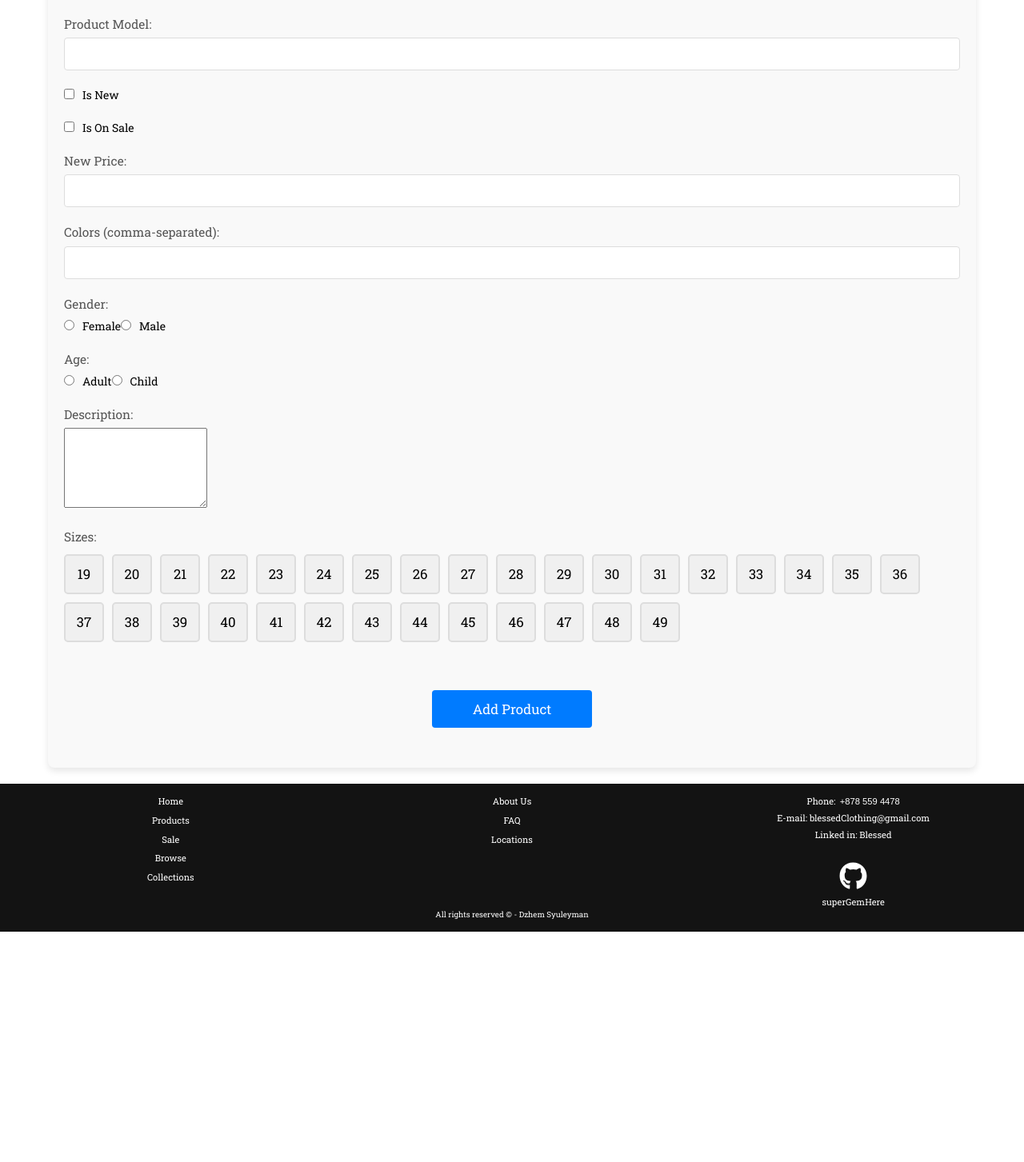
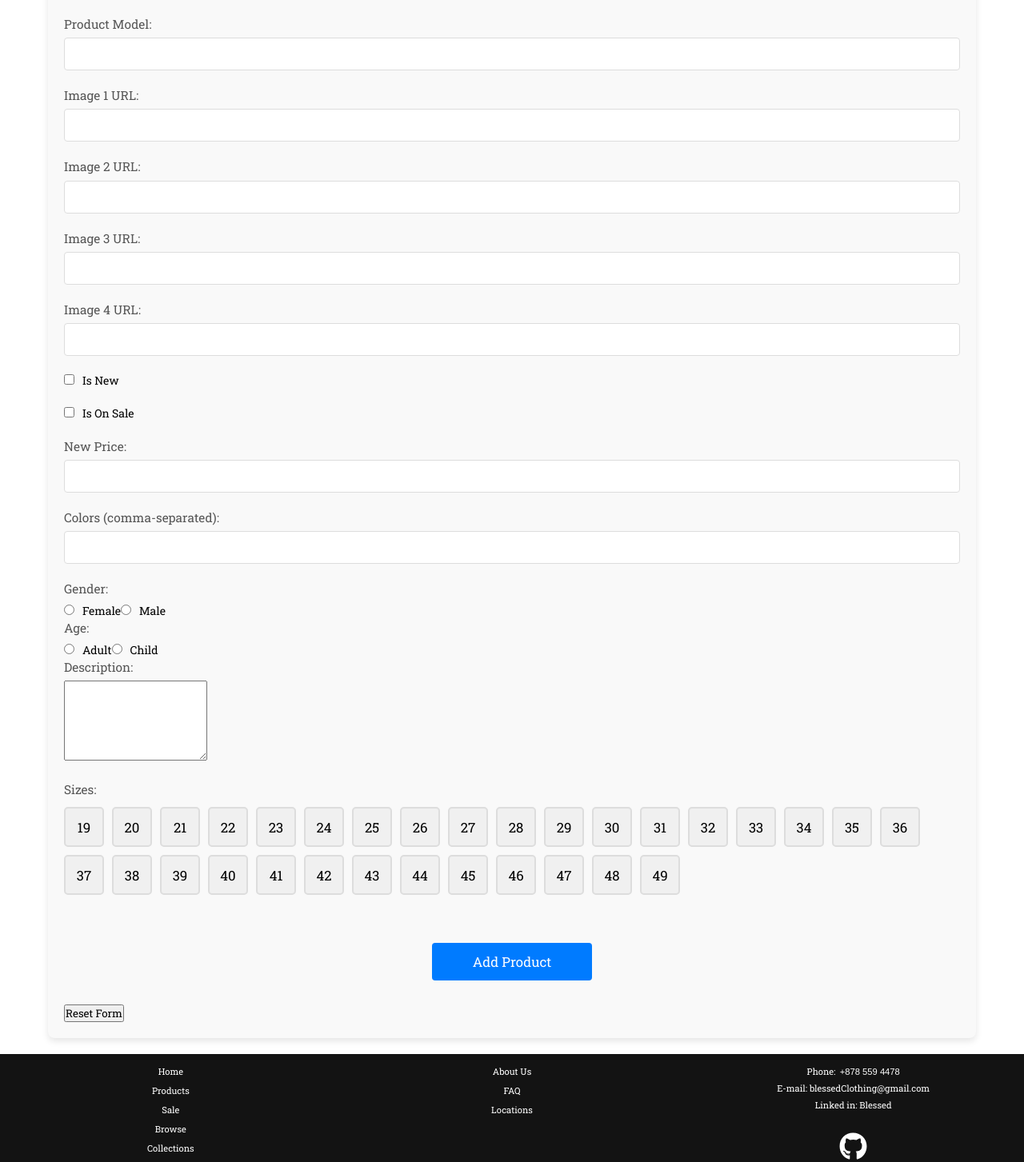
Before and after one commit to superGemHere/blessed-clothing, a React (Vite) app in the folder client/: page /users/admin in a window 1280 px wide. Shown: the part 237-1690 px from the top of the page at 80% size. Before the commit the page ends 1402 px from the top, so only its background shows below. Built offline with nearby package versions, Linux system fonts and the light colour scheme; no server answers; a web font is replaced by a local one.

Commit message:
Update AdminPanel.jsx

```diff
--- a/client/src/components/main/AdminPanel/AdminPanel.jsx
+++ b/client/src/components/main/AdminPanel/AdminPanel.jsx
@@ -1,26 +1,35 @@
-import React, { useState } from "react";
-import styles from "./adminPanel.module.css";
+import React, { useState } from 'react';
+import styles from './adminPanel.module.css';
 
 export default function AdminPanel() {
-  const [productName, setProductName] = useState("");
-  const [productModel, setProductModel] = useState("");
+    const [productName, setProductName] = useState('');
+    const [productModel, setProductModel] = useState('');
     const [isNew, setIsNew] = useState(false);
     const [isOnSale, setIsOnSale] = useState(false);
-  const [oldPrice, setOldPrice] = useState("");
-  const [newPrice, setNewPrice] = useState("");
-  const [colors, setColors] = useState("");
-  const [gender, setGender] = useState("");
-  const [age, setAge] = useState("");
-  const [description, setDescription] = useState("");
+    const [oldPrice, setOldPrice] = useState('');
+    const [newPrice, setNewPrice] = useState('');
+    const [colors, setColors] = useState('');
+    const [gender, setGender] = useState('');
+    const [age, setAge] = useState('');
+    const [description, setDescription] = useState('');
     const [sizes, setSizes] = useState([]);
+    const [images, setImages] = useState({
+        image1: '',
+        image2: '',
+        image3: '',
+        image4: '',
+    }); // New state for images
 
-  const handleSubmit = e => {
+    const handleSubmit = (e) => {
         e.preventDefault();
 
         const colorsArray = colors
-      .split(",")
-      .map(color => color.trim())
-      .filter(color => color !== "");
+            .split(',')
+            .map((color) => color.trim())
+            .filter((color) => color !== '');
+
+        // Convert images object into an array and filter out empty values
+        const imagesArray = Object.values(images).filter((url) => url !== '');
 
         const product = {
             productName,
@@ -33,7 +42,8 @@ export default function AdminPanel() {
             sizes,
             gender,
             age,
-      description
+            description,
+            images: imagesArray, // Pass images as an array of strings
         };
 
         console.log(product);
@@ -41,123 +51,187 @@ export default function AdminPanel() {
         // Here, you'd typically send the `product` object to the database
     };
 
-  const toggleSize = size => {
-    setSizes(
-      prevSizes =>
+    const resetForm = () => {
+        setProductName('');
+        setProductModel('');
+        setIsNew(false);
+        setIsOnSale(false);
+        setOldPrice('');
+        setNewPrice('');
+        setColors('');
+        setGender('');
+        setAge('');
+        setDescription('');
+        setSizes([]);
+        setImages({
+            image1: '',
+            image2: '',
+            image3: '',
+            image4: '',
+        });
+    };
+
+    const toggleSize = (size) => {
+        setSizes((prevSizes) =>
             prevSizes.includes(size)
-          ? prevSizes.filter(s => s !== size)
+                ? prevSizes.filter((s) => s !== size)
                 : [...prevSizes, size]
         );
     };
 
     const availableSizes = Array.from({ length: 31 }, (_, i) => i + 19);
 
+    const handleImageChange = (e) => {
+        const { name, value } = e.target;
+        setImages((prevImages) => ({ ...prevImages, [name]: value }));
+    };
+
     return (
-    <div className={styles["adminPanel-container"]}>
-      <h1 className={styles["adminPanel-header"]}>Admin Panel</h1>
-      <form className={styles["adminPanel-form"]} onSubmit={handleSubmit}>
-        <div className={styles["adminPanel-formGroup"]}>
-          <label className={styles["adminPanel-formGroup-label"]}>
-            Product Name:
-          </label>
+        <div className={styles['adminPanel-container']}>
+            <h1 className={styles['adminPanel-header']}>Admin Panel</h1>
+            <form className={styles['adminPanel-form']} onSubmit={handleSubmit}>
+                {/* Existing fields */}
+                <div className={styles['adminPanel-formGroup']}>
+                    <label className={styles['adminPanel-formGroup-label']}>Product Name:</label>
                     <input
                         type="text"
                         value={productName}
-            onChange={e => setProductName(e.target.value)}
-            className={styles["adminPanel-formGroup-input"]}
+                        onChange={(e) => setProductName(e.target.value)}
+                        className={styles['adminPanel-formGroup-input']}
                         required
                     />
                 </div>
 
-        <div className={styles["adminPanel-formGroup"]}>
-          <label className={styles["adminPanel-formGroup-label"]}>
-            Product Model:
-          </label>
+                <div className={styles['adminPanel-formGroup']}>
+                    <label className={styles['adminPanel-formGroup-label']}>Product Model:</label>
                     <input
                         type="text"
                         value={productModel}
-            onChange={e => setProductModel(e.target.value)}
-            className={styles["adminPanel-formGroup-input"]}
+                        onChange={(e) => setProductModel(e.target.value)}
+                        className={styles['adminPanel-formGroup-input']}
                         required
                     />
                 </div>
 
-        <div className={styles["adminPanel-formGroup"]}>
+                {/* New image inputs */}
+                <div className={styles['adminPanel-formGroup']}>
+                    <label className={styles['adminPanel-formGroup-label']}>Image 1 URL:</label>
+                    <input
+                        type="url"
+                        name="image1"
+                        value={images.image1}
+                        onChange={handleImageChange}
+                        className={styles['adminPanel-formGroup-input']}
+                        required
+                    />
+                </div>
+
+                <div className={styles['adminPanel-formGroup']}>
+                    <label className={styles['adminPanel-formGroup-label']}>Image 2 URL:</label>
+                    <input
+                        type="url"
+                        name="image2"
+                        value={images.image2}
+                        onChange={handleImageChange}
+                        className={styles['adminPanel-formGroup-input']}
+                        required
+                    />
+                </div>
+
+                <div className={styles['adminPanel-formGroup']}>
+                    <label className={styles['adminPanel-formGroup-label']}>Image 3 URL:</label>
+                    <input
+                        type="url"
+                        name="image3"
+                        value={images.image3}
+                        onChange={handleImageChange}
+                        className={styles['adminPanel-formGroup-input']}
+                        required
+                    />
+                </div>
+
+                <div className={styles['adminPanel-formGroup']}>
+                    <label className={styles['adminPanel-formGroup-label']}>Image 4 URL:</label>
+                    <input
+                        type="url"
+                        name="image4"
+                        value={images.image4}
+                        onChange={handleImageChange}
+                        className={styles['adminPanel-formGroup-input']}
+                        required
+                    />
+                </div>
+
+                {/* Other fields */}
+                <div className={styles['adminPanel-formGroup']}>
                     <label>
                         <input
                             type="checkbox"
                             checked={isNew}
                             onChange={() => setIsNew(!isNew)}
-              className={styles["adminPanel-checkbox"]}
+                            className={styles['adminPanel-checkbox']}
                         />
                         Is New
                     </label>
                 </div>
 
-        <div className={styles["adminPanel-formGroup"]}>
+                <div className={styles['adminPanel-formGroup']}>
                     <label>
                         <input
                             type="checkbox"
                             checked={isOnSale}
                             onChange={() => setIsOnSale(!isOnSale)}
-              className={styles["adminPanel-checkbox"]}
+                            className={styles['adminPanel-checkbox']}
                         />
                         Is On Sale
                     </label>
                 </div>
 
-        {isOnSale &&
-          <div className={styles["adminPanel-formGroup"]}>
-            <label className={styles["adminPanel-formGroup-label"]}>
-              Old Price:
-            </label>
+                {isOnSale && (
+                    <div className={styles['adminPanel-formGroup']}>
+                        <label className={styles['adminPanel-formGroup-label']}>Old Price:</label>
                         <input
                             type="number"
                             value={oldPrice}
-              onChange={e => setOldPrice(e.target.value)}
-              className={styles["adminPanel-formGroup-input"]}
+                            onChange={(e) => setOldPrice(e.target.value)}
+                            className={styles['adminPanel-formGroup-input']}
                             required={isOnSale}
                         />
-          </div>}
+                    </div>
+                )}
 
-        <div className={styles["adminPanel-formGroup"]}>
-          <label className={styles["adminPanel-formGroup-label"]}>
-            New Price:
-          </label>
+                <div className={styles['adminPanel-formGroup']}>
+                    <label className={styles['adminPanel-formGroup-label']}>New Price:</label>
                     <input
                         type="number"
                         value={newPrice}
-            onChange={e => setNewPrice(e.target.value)}
-            className={styles["adminPanel-formGroup-input"]}
+                        onChange={(e) => setNewPrice(e.target.value)}
+                        className={styles['adminPanel-formGroup-input']}
                         required
                     />
                 </div>
 
-        <div className={styles["adminPanel-formGroup"]}>
-          <label className={styles["adminPanel-formGroup-label"]}>
-            Colors (comma-separated):
-          </label>
+                <div className={styles['adminPanel-formGroup']}>
+                    <label className={styles['adminPanel-formGroup-label']}>Colors (comma-separated):</label>
                     <input
                         type="text"
                         value={colors}
-            onChange={e => setColors(e.target.value)}
-            className={styles["adminPanel-formGroup-input"]}
+                        onChange={(e) => setColors(e.target.value)}
+                        className={styles['adminPanel-formGroup-input']}
                         required
                     />
                 </div>
 
-        <div className={styles["adminPanel-formGroup"]}>
-          <label className={styles["adminPanel-formGroup-label"]}>
-            Gender:
-          </label>
+                <div className={styles['adminPanel-formGroup-radio']}>
+                    <label className={styles['adminPanel-formGroup-label']}>Gender:</label>
                     <label>
                         <input
                             type="radio"
                             name="gender"
                             value="female"
-              checked={gender === "female"}
-              onChange={e => setGender(e.target.value)}
-              className={styles["adminPanel-radio"]}
+                            checked={gender === 'female'}
+                            onChange={(e) => setGender(e.target.value)}
+                            className={styles['adminPanel-radio']}
                         />
                         Female
                     </label>
@@ -166,24 +240,24 @@ export default function AdminPanel() {
                             type="radio"
                             name="gender"
                             value="male"
-              checked={gender === "male"}
-              onChange={e => setGender(e.target.value)}
-              className={styles["adminPanel-radio"]}
+                            checked={gender === 'male'}
+                            onChange={(e) => setGender(e.target.value)}
+                            className={styles['adminPanel-radio']}
                         />
                         Male
                     </label>
                 </div>
 
-        <div className={styles["adminPanel-formGroup"]}>
-          <label className={styles["adminPanel-formGroup-label"]}>Age:</label>
+                <div className={styles['adminPanel-formGroup-radio']}>
+                    <label className={styles['adminPanel-formGroup-label']}>Age:</label>
                     <label>
                         <input
                             type="radio"
                             name="age"
                             value="adult"
-              checked={age === "adult"}
-              onChange={e => setAge(e.target.value)}
-              className={styles["adminPanel-radio"]}
+                            checked={age === 'adult'}
+                            onChange={(e) => setAge(e.target.value)}
+                            className={styles['adminPanel-radio']}
                         />
                         Adult
                     </label>
@@ -192,47 +266,51 @@ export default function AdminPanel() {
                             type="radio"
                             name="age"
                             value="child"
-              checked={age === "child"}
-              onChange={e => setAge(e.target.value)}
-              className={styles["adminPanel-radio"]}
+                            checked={age === 'child'}
+                            onChange={(e) => setAge(e.target.value)}
+                            className={styles['adminPanel-radio']}
                         />
                         Child
                     </label>
                 </div>
 
-        <div className={styles["adminPanel-formGroup"]}>
-          <label className={styles["adminPanel-formGroup-label"]}>
-            Description:
-          </label>
+                <div className={styles['adminPanel-formGroup']}>
+                    <label className={styles['adminPanel-formGroup-label']}>Description:</label>
                     <textarea
                         value={description}
-            onChange={e => setDescription(e.target.value)}
-            className={styles["adminPanel-textarea"]}
+                        onChange={(e) => setDescription(e.target.value)}
+                        className={styles['adminPanel-textarea']}
                         required
                     />
                 </div>
-        <div className={styles["adminPanel-formGroup"]}>
-          <label className={styles["adminPanel-formGroup-label"]}>Sizes:</label>
-          <div className={styles["adminPanel-sizesGrid"]}>
-            {availableSizes.map(size =>
+
+                <div className={styles['adminPanel-formGroup']}>
+                    <label className={styles['adminPanel-formGroup-label']}>Sizes:</label>
+                    <div className={styles['adminPanel-sizesGrid']}>
+                        {availableSizes.map((size) => (
                             <div
                                 key={size}
-                className={`${styles["adminPanel-sizeBox"]} ${sizes.includes(
-                  size
-                )
-                  ? styles["adminPanel-selected"]
-                  : ""}`}
+                                className={`${styles['adminPanel-sizeBox']} ${
+                                    sizes.includes(size) ? styles['adminPanel-selected'] : ''
+                                }`}
                                 onClick={() => toggleSize(size)}
                             >
                                 {size}
                             </div>
-            )}
+                        ))}
                     </div>
                 </div>
+                <div className={styles['adminPanel-buttons']}>
+                <button type="submit" className={styles['adminPanel-submitButton']}>Add Product</button>
+                  <button
+                      type="button"
+                      onClick={resetForm}
+                      className={styles['adminPanel-resetButton']}
+                  >
+                      Reset Form
+                  </button>
+                </div>
 
-        <button type="submit" className={styles["adminPanel-submitButton"]}>
-          Add Product
-        </button>
             </form>
         </div>
     );
```
Lines whose indentation alone changed are shown as unchanged.
